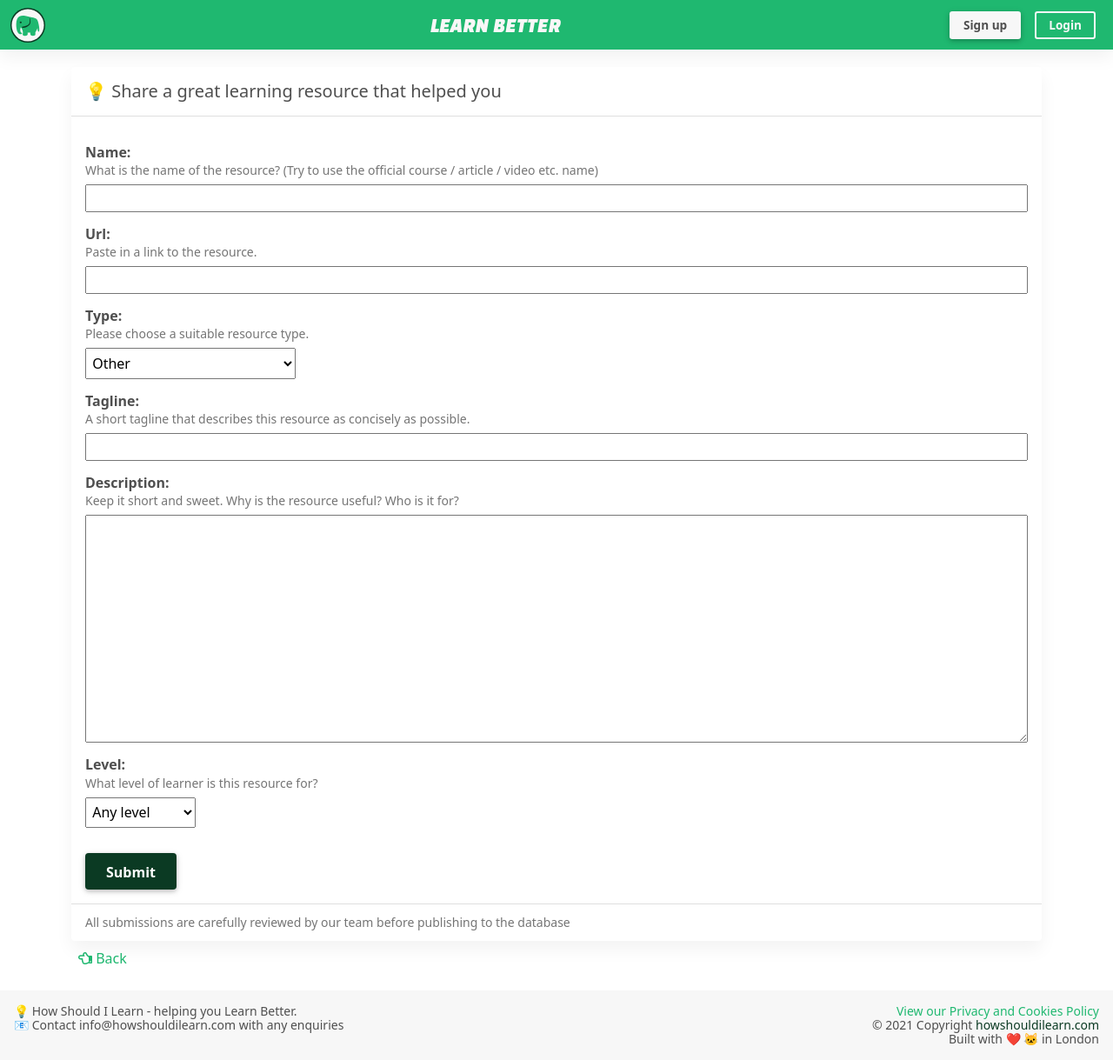
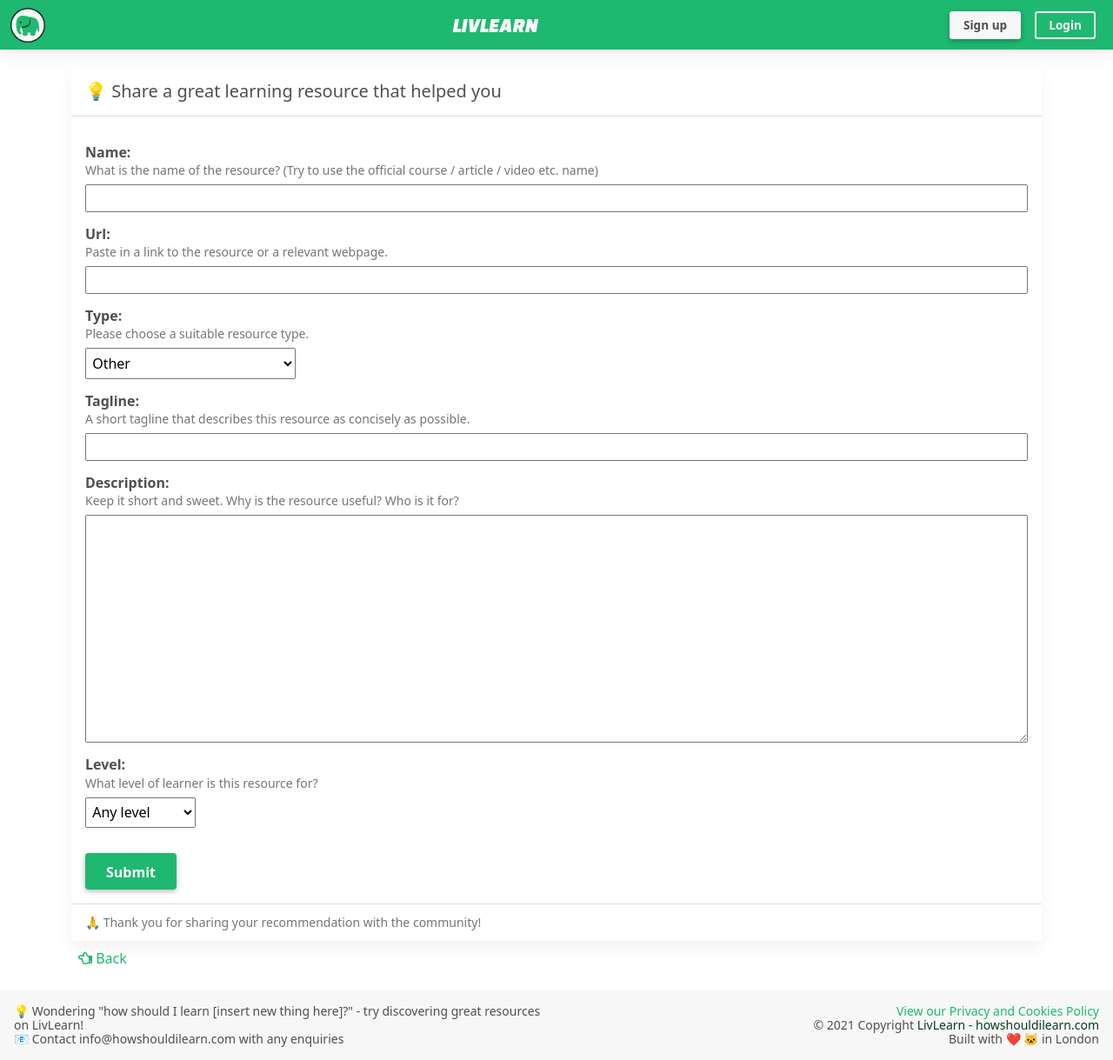
Before and after one commit to nrimsky/livlearn-v0, a Django app: page /suggest/ in a window 1280 px wide. Shown: the whole page at 87% size. Run offline with Django 3.2, Linux system fonts and the light colour scheme.

Commit message:
some renaming and text changes

```diff
--- a/links/templates/links/index.html
+++ b/links/templates/links/index.html
@@ -1,6 +1,6 @@
 {% extends "base.html" %}
 {% load my_tags %}
-{% block title %}How Should I Learn{% endblock title %}
+{% block title %}LivLearn{% endblock title %}
 {% block content %}
     {% if searched %}
         <p id="searched" class="d-none"></p>
--- a/links/templates/links/link_detail.html
+++ b/links/templates/links/link_detail.html
@@ -1,5 +1,5 @@
 {% extends "base.html" %}
-{% block title %}Link detail{% endblock title %}
+{% block title %}{{ object.name }}{% endblock title %}
 {% block content %}
     <div class="card text-center info-card">
         <h1 class="card-header h4 py-3">{{ object.name }}</h1>
--- a/links/templates/links/suggest.html
+++ b/links/templates/links/suggest.html
@@ -15,7 +15,7 @@
                 <div class="form-group">
                     {{ form.url.errors }}
                     {{ form.url.label_tag }}
-                    <small class="text-muted">Paste in a link to the resource.</small>
+                    <small class="text-muted">Paste in a link to the resource or a relevant webpage.</small>
                     {{ form.url }}
                 </div>
                 <div class="form-group">
@@ -42,11 +42,11 @@
                     <small class="text-muted">What level of learner is this resource for?</small>
                     {{ form.level }}
                 </div>
-                <button type="submit" class="mt-3 btn btn-info">Submit</button>
+                <button type="submit" class="mt-3 btn btn-primary">Submit</button>
             </form>
         </div>
         <div class="card-footer text-muted">
-            <small>All submissions are carefully reviewed by our team before publishing to the database</small>
+            <small>🙏 Thank you for sharing your recommendation with the community!</small>
         </div>
     </div>
 
--- a/templates/base.html
+++ b/templates/base.html
@@ -7,7 +7,7 @@
     <meta charset="utf-8">
     <meta name="viewport" content="width=device-width, initial-scale=1, shrink-to-fit=no">
     <meta name="Description"
-          content="How Should I Learn is a curated collection of the best learning resources on a wide variety of topics. Discover the most popular and engaging educational videos, blogs, books and courses carefully chosen to optimise your learning journey.">
+          content="LivLearn - for lifelong learners, by lifelong learners.">
     <link rel="shortcut icon" type="image/png" href="{% static 'favicon.ico' %}"/>
 
     <!-- CSS -->
@@ -34,7 +34,7 @@
                 <a class="navbar-brand bold-text flex-md-fill justify-content-start m-0 p-0" href="{% url 'links:index' %}">
                     <img src="{% static 'media/logo.svg' %}" alt="How Should I Learn Elephant Logo"/>
                 </a>
-                <span class="special-font h4 py-0 my-0 text-light text-center flex-fill justify-content-center">LEARN BETTER</span>
+                <span class="special-font h4 py-0 my-0 text-light text-center flex-fill justify-content-center">LIVLEARN</span>
                 <button
                         class="navbar-toggler"
                         type="button"
--- a/templates/footer.html
+++ b/templates/footer.html
@@ -2,14 +2,14 @@
 <footer id="footer">
     <div class="bg-light row text-center p-2 m-0">
         <div class="col-12 col-md-6 p-2 text-center text-md-start">
-            <small class="footer-small">💡 How Should I Learn - helping you Learn Better.</small>
+            <small class="footer-small">💡 Wondering "how should I learn [insert new thing here]?" - try discovering great resources on LivLearn!</small>
             <small class="footer-small">📧 Contact info@howshouldilearn.com with any enquiries</small>
 
         </div>
         <div class="col-12 col-md-6 p-2 text-center text-md-end">
             <small class="footer-small"><a href="{% url 'authapp:privacy' %}">View our Privacy and Cookies
                 Policy</a></small>
-            <small class="footer-small">© 2021 Copyright <a class="text-dark" href="https://www.howshouldilearn.com/">howshouldilearn.com</a></small>
+            <small class="footer-small">© 2021 Copyright <a class="text-dark" href="https://www.howshouldilearn.com/">LivLearn - howshouldilearn.com</a></small>
             <small class="footer-small">Built with ❤️ 🐱 in London</small>
         </div>
     </div>
```
